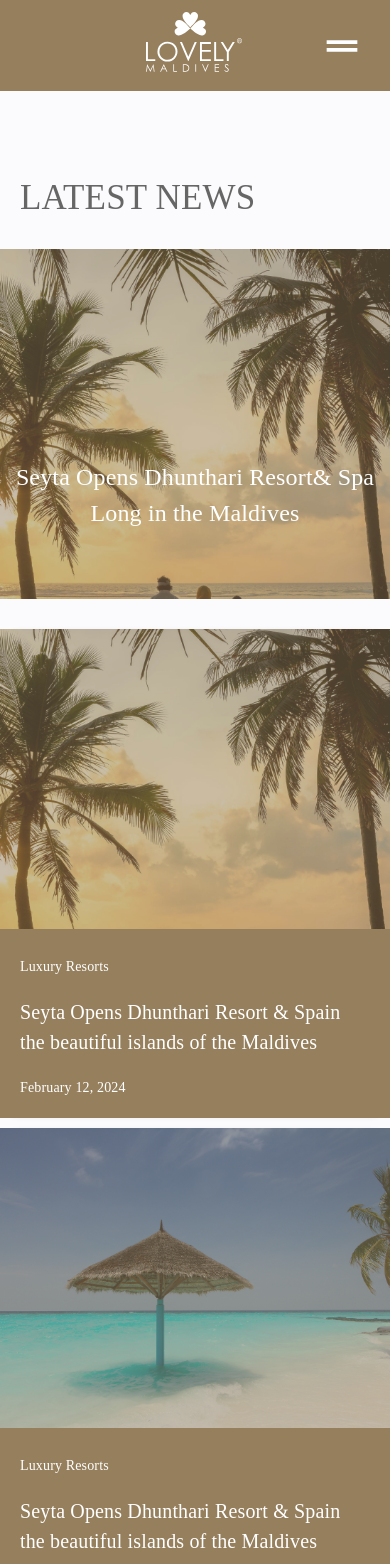
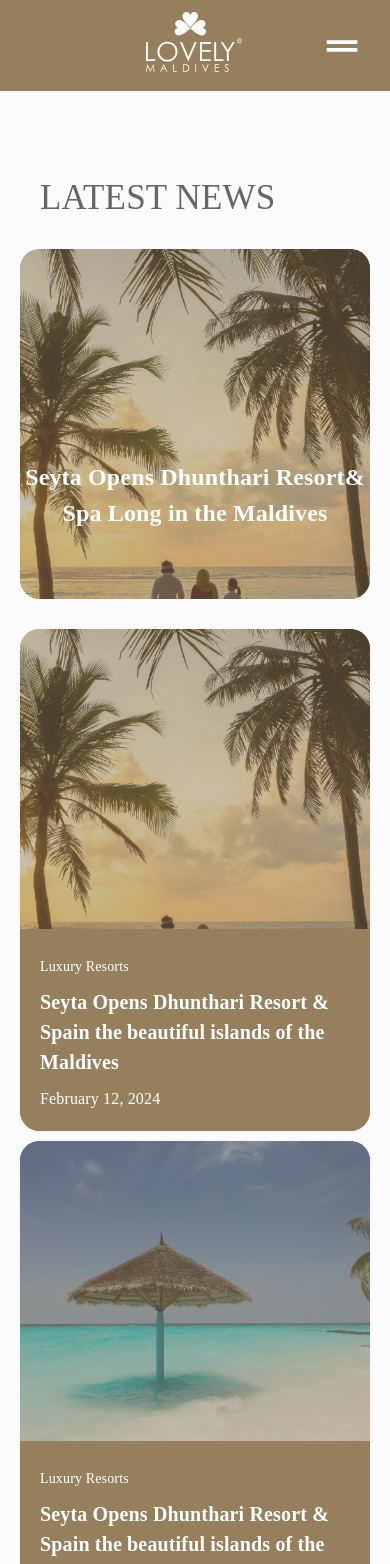
Before and after one commit to MachineIntelligence6/lovely-maldives-ts, a Next.js app: page /blogs in a window 390 px wide. Shown: the top 1564 px of the page. Built offline with nearby package versions, Linux system fonts and the light colour scheme; no server answers.

Commit message:
trello issues resolved

```diff
--- a/src/app/blogs/[slug]/page.tsx
+++ b/src/app/blogs/[slug]/page.tsx
@@ -29,12 +29,12 @@ export default function SingleBlogPage() {
         sx={{
           background: 'black',
           position: { xs: 'unset', md: 'fixed' },
-          top: { xs: '0', md: '172px' },
+          top: { xs: '0', md: '168px' },
           boxShadow: '0 0 25px rgb(0 0 0 / 10%)',
           width: '100%',
           zIndex: 999,
           // opacity: isOpen ? 1 : 0,
-          transform: isOpen ? 'translateY(0px)' : 'translateY(-120px)',
+          transform: isOpen ? 'translateY(0px)' : 'translateY(-140px)',
           transition: 'opacity 0.4s, transform 0.4s',
           display: 'block',
           flexDirection: 'row',
--- a/src/app/globals.css
+++ b/src/app/globals.css
@@ -315,7 +315,7 @@ label + .css-1x0154w-MuiInputBase-root-MuiInput-root {
     background-attachment: fixed;
   }
   .collectionImg {
-    width: 100%;
+    width: 95%;
   }
   /* .blogImg {
     width: 100%;
--- a/src/components/BlogSlider.tsx
+++ b/src/components/BlogSlider.tsx
@@ -45,7 +45,7 @@ export default function BlogSlider() {
         settings: {
           slidesToShow: 1,
           slidesToScroll: 1,
-          centerPadding: '0px',
+          centerPadding: '60px',
         },
       },
     ],
@@ -55,7 +55,7 @@ export default function BlogSlider() {
       sx={{
         width: '100%',
         height: '100%',
-        mt: { xs: '30px', md: '60px' },
+        mt: { xs: '30px', md: '60px' } ,
       }}
     >
       <Slider {...settings}>
@@ -69,7 +69,7 @@ export default function BlogSlider() {
               sx={{
                 height: '350px',
                 objectFit: 'cover',
-                borderRadius: { xs: '0px', md: '20px' },
+                borderRadius: '20px',
               }}
             />
             <Box
@@ -81,13 +81,13 @@ export default function BlogSlider() {
                 position: 'absolute',
                 top: '0',
                 // left: { xs: '0', md: '240.5px' },
-                borderRadius: { xs: '0px', md: '20px' },
+                borderRadius: '20px',
               }}
             />
             <Box
               sx={{
-                width: { xs: '100%', md: '85%' },
-                height: '40%',
+                width: { xs: '95%', md: '85%' },
+                height: { xs: '45%', md: '40%' },
                 display: 'flex',
                 flexDirection: 'column',
                 justifyContent: 'space-evenly',
@@ -99,14 +99,14 @@ export default function BlogSlider() {
                 fontWeight: '200',
                 zIndex: '99',
                 bgcolor: 'var(--blue)',
-                borderRadius: { xs: '0px', md: '0 0 20px  20px' },
+                borderRadius: '0 0 20px  20px',
                 mt: '20px',
               }}
             >
               <Typography sx={{ px: 2, fontSize: '14px' }}>
                 04 Feb 2024
               </Typography>
-              <Typography sx={{ px: 2, fontSize: '20px' }}>
+              <Typography sx={{ px: 2, fontSize: { xs: '16px', md: '20px' } }}>
                 Seyta Opens Dhunthari Resort & Spa in the beautiful islands of
                 the Maldives.
               </Typography>
--- a/src/components/LatestBlogs.tsx
+++ b/src/components/LatestBlogs.tsx
@@ -48,69 +48,9 @@ export const latestBlog = [
   },
 ]
 
-// function OverlayImageBlogCard() {
-//   return (
-//     <Grid
-//       item
-//       xs={4}
-//       sm={4}
-//       md={6}
-//       sx={{
-//         borderRadius: '20px',
-//         mt: '60px',
-//         position: 'relative',
-//         height: { xs: '582px', md: 'auto' },
-//       }}
-//     >
-//       <Image
-//         src={latest.img}
-//         alt="blog"
-//         // className="latestImg"
-//         style={{
-//           width: '100%',
-//           borderRadius: '20px',
-//           height: '100%',
-//           objectFit: 'cover',
-//         }}
-//       />
-//       <Box
-//         sx={{
-//           width: { xs: '90.5%', md: '94%' },
-//           height: '100%',
-//           backgroundColor: 'rgba(150, 127, 93, 0.5)',
-//           position: 'absolute',
-//           top: '0',
-//           zIndex: 1,
-//           borderRadius: '20px !important',
-//         }}
-//       />
-//       <Box
-//         sx={{
-//           width: { xs: '90%', md: '550px' },
-//           mt: '20px',
-//           color: 'white',
-//           position: 'absolute',
-//           top: '59%',
-//           left: '10%',
-//           zIndex: 99,
-//         }}
-//       >
-//         <Typography sx={{ fontSize: '16px', mt: '20px' }}>
-//           {latest.title}
-//         </Typography>
-//         <Typography sx={{ fontSize: '24px', mt: '20px' }}>
-//           {latest.description}
-//         </Typography>
-//         <Typography sx={{ fontSize: '16px', mt: '20px' }}>
-//           {latest.date}
-//         </Typography>
-//       </Box>
-//     </Grid>
-//   )
-// }
 export default function LatestBlogs() {
   return (
-    <Box sx={{ pt: { md: '0px', xs: '0px' }, px: 0 }}>
+    <Box sx={{ pt: { md: '0px', xs: '0px' }, px: 2.5 }}>
       <Box>
         <Typography
           sx={{
@@ -130,7 +70,7 @@ export default function LatestBlogs() {
             height: { xs: '350px', md: '450px' },
             bgcolor: 'var(--brown)',
             // position: { xs: 'relative', md: 'unset' },
-            borderRadius: { xs: 0, md: '20px' },
+            borderRadius: '20px',
             display: { xs: 'block', md: 'flex' },
             alignItems: 'center',
             justifyContent: 'center',
@@ -147,7 +87,10 @@ export default function LatestBlogs() {
               height: '100%',
               objectFit: 'cover',
               width: '100%',
-              borderRadius: { xs: '0', md: '20px 0px 0px 20px' },
+              borderRadius: {
+                xs: '20px 20px 20px 20px',
+                md: '20px 0px 0px 20px',
+              },
             }}
           />
           <Box
@@ -158,7 +101,7 @@ export default function LatestBlogs() {
               position: 'absolute',
               top: '0',
               // left: { xs: '0', md: '240.5px' },
-              borderRadius: { xs: 0, md: '20px' },
+              borderRadius: '20px',
             }}
           />
           {/* <Box
@@ -179,7 +122,7 @@ export default function LatestBlogs() {
               top: '60%',
               color: 'white',
               borderRadius: { xs: 0, md: '0 10px 10px 0' },
-              width: { xs: '100%', md: '80%' },
+              width: { xs: '100%', md: '70%' },
             }}
           >
             <Typography
@@ -188,6 +131,8 @@ export default function LatestBlogs() {
                 color: 'white',
                 textAlign: { xs: 'center', md: 'left' },
                 ml: { xs: '0', md: '50px' },
+                fontWeight: 600,
+                // zIndex: 999,
               }}
             >
               Seyta Opens Dhunthari Resort& Spa Long in the Maldives
@@ -223,7 +168,7 @@ export default function LatestBlogs() {
                 alt="blog"
                 sx={{
                   width: '100%',
-                  borderRadius: { xs: 0, md: '20px 20px 0 0px' },
+                  borderRadius: '20px 20px 0 0px',
                   height: '300px',
                   objectFit: 'cover',
                 }}
@@ -236,7 +181,7 @@ export default function LatestBlogs() {
                   position: 'absolute',
                   top: '0',
                   // left: { xs: '0', md: '240.5px' },
-                  borderRadius: { xs: 0, md: '20px 20px 0 0' },
+                  borderRadius: '20px 20px 0 0',
                 }}
               />
               <Box
@@ -246,7 +191,7 @@ export default function LatestBlogs() {
                   color: 'white',
                   pb: '20px',
                   px: { xs: '20px', md: '20px' },
-                  borderRadius: { xs: 0, md: '0  0 20px 20px ' },
+                  borderRadius: '0  0 20px 20px ',
                 }}
               >
                 <Typography
@@ -255,12 +200,16 @@ export default function LatestBlogs() {
                   {latest.title}
                 </Typography>
                 <Typography
-                  sx={{ fontSize: { xs: '20px', md: '24px' }, mt: '20px' }}
+                  sx={{
+                    fontSize: { xs: '20px', md: '24px' },
+                    fontWeight: 600,
+                    mt: '10px',
+                  }}
                 >
                   {latest.description}
                 </Typography>
                 <Typography
-                  sx={{ fontSize: { xs: '14px', md: '16px' }, mt: '20px' }}
+                  sx={{ fontSize: { xs: '16px', md: '16px' }, mt: '10px' }}
                 >
                   {latest.date}
                 </Typography>
--- a/src/components/PopularBlogs.tsx
+++ b/src/components/PopularBlogs.tsx
@@ -61,6 +61,7 @@ export default function PopularBlogs() {
             flexWrap: 'wrap',
             mt: { xs: '30px', md: '40px' },
             gap: { xs: '10px', md: '20px' },
+            px: 2.5 ,
           }}
         >
           {popularBlogs.map((popularBlog, index) => (
@@ -70,7 +71,7 @@ export default function PopularBlogs() {
               href={`/blogs/${popularBlog.slug}`}
               sx={{
                 width: { xs: 'calc(100%)', md: 'calc(33.3% - 20px)' },
-                borderRadius: { xs: '0', md: '20px' },
+                borderRadius: '20px',
                 bgcolor: 'var(--brown)',
                 boxSizing: 'border-box',
                 boxShadow: 'rgba(0, 0, 0, 0.05) 0px .5px 4px 0px',
@@ -84,7 +85,7 @@ export default function PopularBlogs() {
                 alt="blog"
                 sx={{
                   width: '100%',
-                  borderRadius: { xs: '0px', md: '20px 20px 0 0px' },
+                  borderRadius: '20px 20px 0 0px',
                   height: '200px',
                   objectFit: 'cover',
                 }}
--- a/src/components/TopBrands.tsx
+++ b/src/components/TopBrands.tsx
@@ -114,8 +114,8 @@ export default function TopBrands() {
               <Box
                 className="brandSlider"
                 sx={{
-                  width: { xs: '96%', md: '70%' },
-                  height: { xs: '280px', md: '210px' },
+                  width: { xs: '93%', md: '70%' },
+                  height: { xs: '250px', md: '210px' },
                   background: 'var(--brown)',
                   color: 'white',
                   textAlign: 'center',
@@ -151,7 +151,7 @@ export default function TopBrands() {
                     alignItems: 'flex-end',
                     justifyContent: 'center',
                     height: '50%',
-                    pb: 1,
+                    pb: 2,
                   }}
                 >
                   <Typography sx={{ fontSize: '18px', fontWeight: 200 }}>
```
Also changed, not shown: src/app/blogs/page.tsx (+7 -5 lines).
